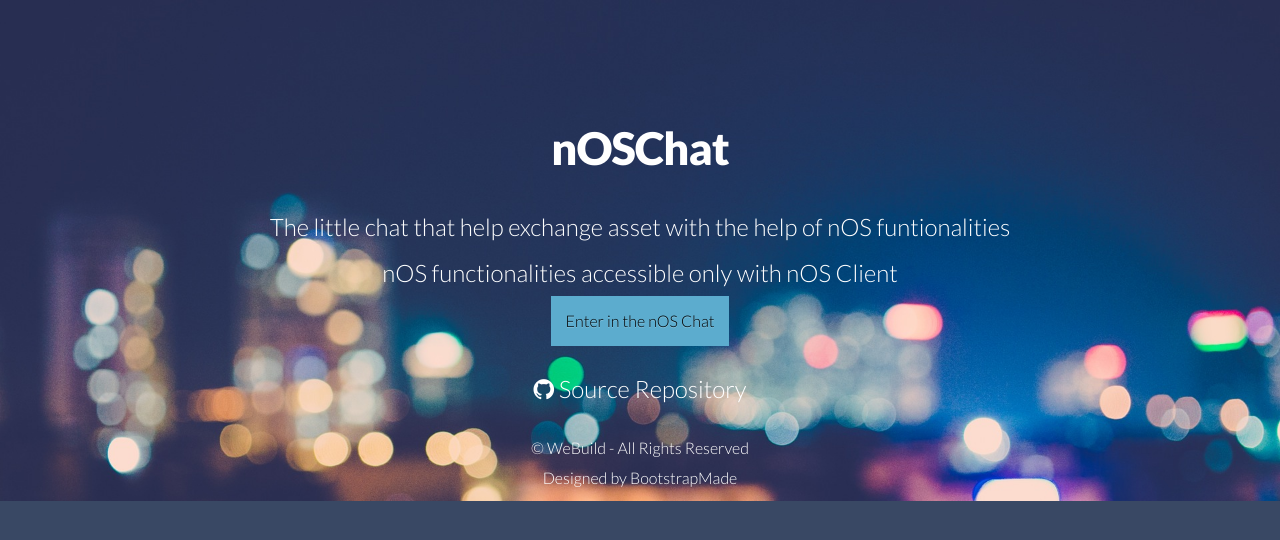
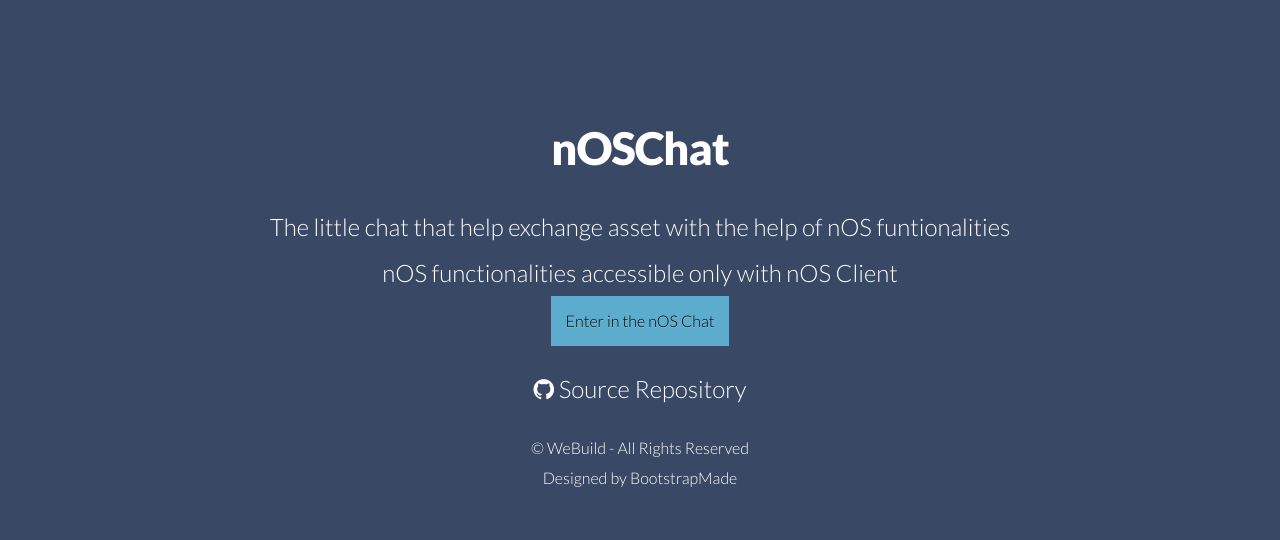
Before and after one commit to Crynesys/Crynesys.github.io, a plain HTML site: page index.html in a window 1280 px wide. Drawn offline with nearby package versions, Linux system fonts and the light colour scheme.

Commit message:
removed background image

```diff
--- a/assets/css/style.css
+++ b/assets/css/style.css
@@ -131,8 +131,6 @@ form.signup input.form-control:focus {
 #wrapper {
 	text-align: center;
 	padding: 5% 0 0 0;
-	background: url(../img/main-bg.jpg);
-  background-size: cover;
 }
 
 
```
